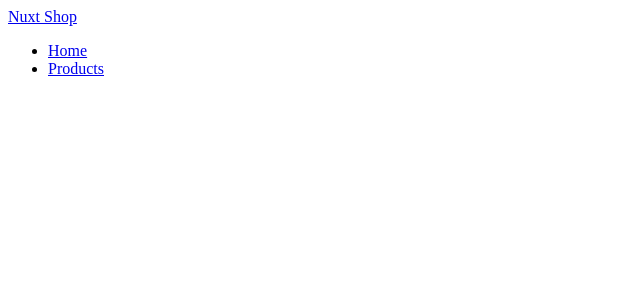
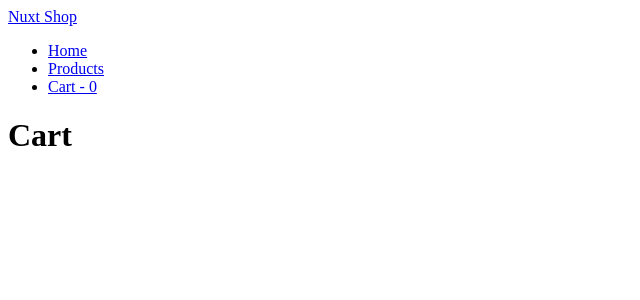
Before and after one commit to bejamas/nuxt-shop-demo, a Nuxt app: page /cart in a window 1280 px wide. Shown: the top 300 px of the page, without its empty margins (0-640 px from the left). Built offline with nearby package versions, Linux system fonts and the light colour scheme.

Commit message:
updates: add composables and utils

```diff
--- /dev/null
+++ b/components/CartItem.vue
@@ -0,0 +1,34 @@
+<!-- ./components/CartItem.vue -->
+
+<script setup lang="ts">
+defineProps({
+  item: {
+    type: Object as PropType<CartItem>,
+    required: true,
+  },
+});
+
+const { removeFromCart, addToCart } = useCart();
+</script>
+<template>
+  <article class="cart-item">
+    <img
+      :src="item.product.thumbnail"
+      :alt="item.product.title"
+      class="cart-item__image"
+    />
+    <div class="cart-item__content">
+      <h2 class="cart-item__name">
+        {{ item.product.title }}
+      </h2>
+      <p class="cart-item__price">
+        {{ formatPrice(item.product.price) }}
+      </p>
+    </div>
+    <div class="action-cont">
+      <button @click="removeFromCart(item.product)" class="btn">Remove</button>
+      <p class="cart-item__quantity">Quantity: {{ item.quantity }}</p>
+      <button @click="addToCart(item.product)" class="btn">Add</button>
+    </div>
+  </article>
+</template>
--- /dev/null
+++ b/components/ProductCard.vue
@@ -0,0 +1,42 @@
+<!-- ./components/ProductCard.vue -->
+
+<script setup lang="ts">
+const { addToCart } = useCart();
+defineProps({
+  product: {
+    type: Object as PropType<Product>,
+    required: true,
+  },
+});
+</script>
+<template>
+  <article class="product-card">
+    <div class="product-card__content">
+      <h2 class="product-card__title">{{ product.title }}</h2>
+      <p class="product-card__description">{{ product.description }}</p>
+      <div class="product-card__price">
+        <span class="product-card__price--discounted">{{
+          formatPrice(
+            product.price - product.price * (product.discountPercentage / 100)
+          )
+        }}</span>
+      </div>
+      <div class="product-card__actions">
+        <button
+          @click="addToCart(product)"
+          class="product-card__actions--add-to-cart"
+        >
+          Add to cart
+        </button>
+        <NuxtLink :to="`/products/${product.id}`">
+          <button class="product-card__actions--view-details">
+            View details
+          </button>
+        </NuxtLink>
+      </div>
+    </div>
+    <div class="product-card__image">
+      <img :src="product.thumbnail" :alt="product.title" />
+    </div>
+  </article>
+</template>
--- a/components/SiteHeader.vue
+++ b/components/SiteHeader.vue
@@ -1,4 +1,7 @@
 <!-- ./components/SiteHeader.vue -->
+<script setup lang="ts">
+const { items } = useCart();
+</script>
 <template>
   <header class="site-header">
     <NuxtLink to="/">
@@ -15,6 +18,9 @@
         <li class="site-nav__item">
           <NuxtLink to="/products">Products</NuxtLink>
         </li>
+        <li class="site-nav__item">
+          <NuxtLink to="/cart">Cart - {{ items.length }}</NuxtLink>
+        </li>
       </ul>
     </nav>
   </header>
--- /dev/null
+++ b/composables/useCart.ts
@@ -0,0 +1,51 @@
+// ./composables/useCart.ts
+
+export const useCart = () => {
+  const items = useState("items", () => [] as CartItem[]);
+
+  const addToCart = (product: Product) => {
+    if (items.value.some((item) => item.product.id === product.id)) {
+      items.value = items.value.map((item) => {
+        if (item.product.id === product.id) {
+          item.quantity += 1;
+        }
+        return item;
+      });
+    } else {
+      items.value.push({
+        product,
+        quantity: 1,
+      });
+    }
+  };
+
+  const removeFromCart = (product: Product) => {
+    if (items.value.some((item) => item.product.id === product.id)) {
+      if (
+        items.value.find((item) => item.product.id === product.id)!.quantity > 1
+      ) {
+        items.value = items.value.map((item) => {
+          if (item.product.id === product.id) {
+            item.quantity -= 1;
+          }
+          return item;
+        });
+      } else {
+        items.value = items.value.filter(
+          (item) => item.product.id !== product.id
+        );
+      }
+    }
+  };
+
+  const clearCart = () => {
+    items.value = [];
+  };
+
+  return {
+    items,
+    addToCart,
+    removeFromCart,
+    clearCart,
+  };
+};
--- /dev/null
+++ b/pages/cart.vue
@@ -0,0 +1,19 @@
+<script setup lang="ts">
+const { items } = useCart();
+
+useSeoMeta({
+  title: "Cart",
+});
+</script>
+<template>
+  <header class="site-section">
+    <h1>Cart</h1>
+  </header>
+  <section class="site-section">
+    <ul class="cart">
+      <li v-for="item in items" :key="item.product.id" class="cart__item">
+        <CartItem :item="item" />
+      </li>
+    </ul>
+  </section>
+</template>
--- a/pages/products/[id].vue
+++ b/pages/products/[id].vue
@@ -10,13 +10,6 @@ console.log({
   product,
   id,
 });
-
-const formatPrice = (value: number) => {
-  return new Intl.NumberFormat("en-US", {
-    style: "currency",
-    currency: "USD",
-  }).format(value);
-};
 
 useSeoMeta({
   title: product.title,
--- a/pages/products/index.vue
+++ b/pages/products/index.vue
@@ -10,12 +10,11 @@ const { products }: ProductResponse = await $fetch(
   "https://dummyjson.com/products/"
 );
 
-const formatPrice = (value: number) => {
-  return new Intl.NumberFormat("en-US", {
-    style: "currency",
-    currency: "USD",
-  }).format(value);
-};
+const { addToCart } = useCart();
+
+useSeoMeta({
+  title: "Products",
+});
 </script>
 <template>
   <header class="site-section">
@@ -32,33 +31,7 @@ const formatPrice = (value: number) => {
         :key="product.id"
         class="product-list__item"
       >
-        <article class="product-card">
-          <div class="product-card__content">
-            <h2 class="product-card__title">{{ product.title }}</h2>
-            <p class="product-card__description">{{ product.description }}</p>
-            <div class="product-card__price">
-              <span class="product-card__price--discounted">{{
-                formatPrice(
-                  product.price -
-                    product.price * (product.discountPercentage / 100)
-                )
-              }}</span>
-            </div>
-            <div class="product-card__actions">
-              <button class="product-card__actions--add-to-cart">
-                Add to cart
-              </button>
-              <NuxtLink :to="`/products/${product.id}`">
-                <button class="product-card__actions--view-details">
-                  View details
-                </button>
-              </NuxtLink>
-            </div>
-          </div>
-          <div class="product-card__image">
-            <img :src="product.thumbnail" :alt="product.title" />
-          </div>
-        </article>
+        <ProductCard :product="product" />
       </li>
     </ul>
   </section>
--- /dev/null
+++ b/utils/formatPrice.ts
@@ -0,0 +1,8 @@
+// ./utils/formatPrice.ts
+
+export const formatPrice = (value: number) => {
+  return new Intl.NumberFormat("en-US", {
+    style: "currency",
+    currency: "USD",
+  }).format(value);
+};
```
Also changed, not shown: types/index.d.ts (+6 -1 lines).
